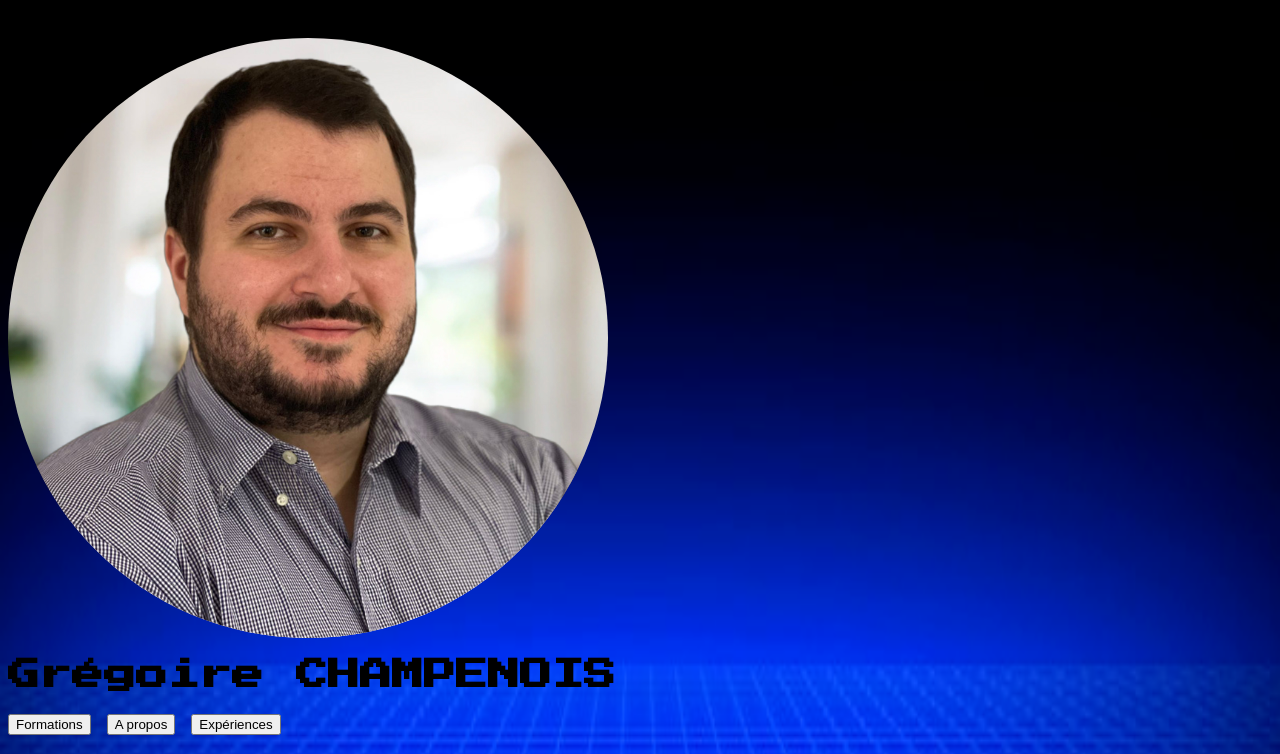
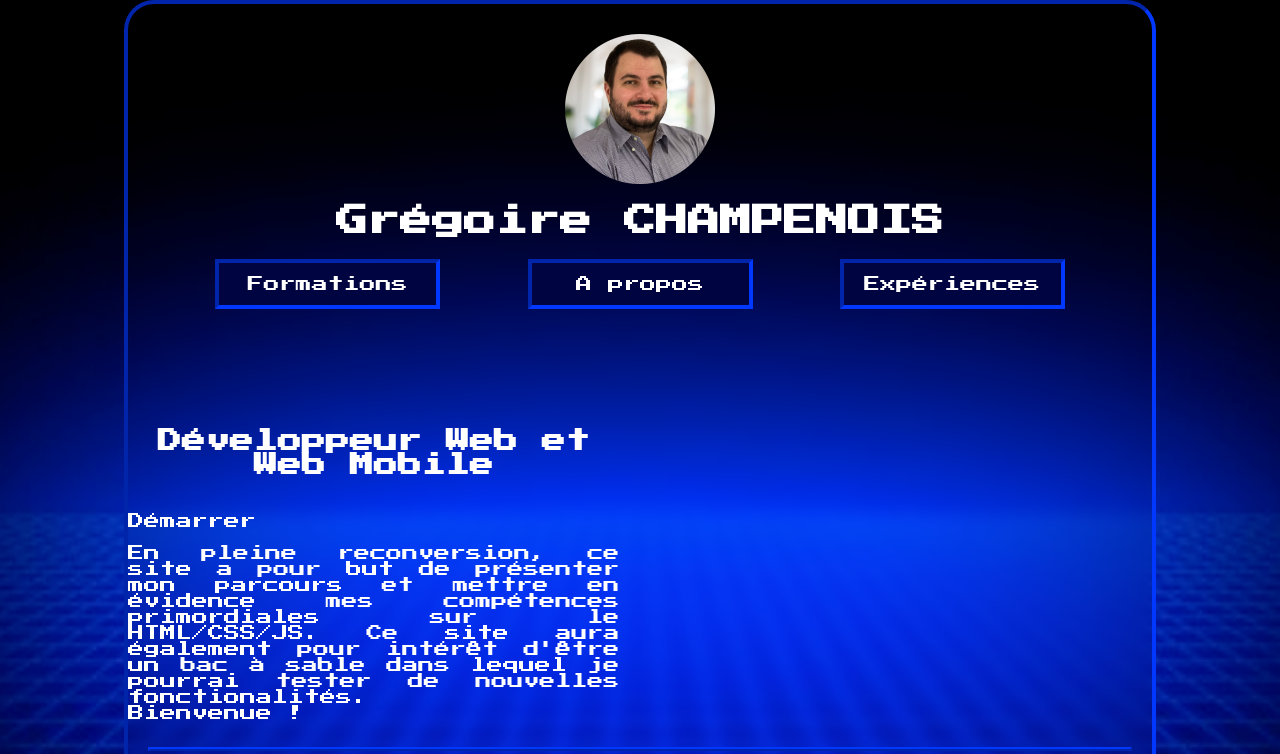
Before and after one commit to GregChampenois/GregChampenois.github.io, a plain HTML site: page index.html in a window 1280 px wide. Shown: the top 754 px of the page. Drawn offline with Linux system fonts and the light colour scheme.

Commit message:
update selector from id to class within the header

```diff
--- a/src/css/style.css
+++ b/src/css/style.css
@@ -7,14 +7,10 @@ body{
   background-repeat:no-repeat ;
   background-size: 100% 100%;
   font-family: 'Press Start 2P', cursive;
-}
-
-#mainContainer {
   backdrop-filter: blur(8px);
   border: 4px inset #0038FF;
   border-radius: 30px;
   color: white;
-  min-height: 100vh;
   width: 80%;
   margin: auto;
 }
@@ -24,7 +20,7 @@ header {
   padding-bottom: 30px;
 }
 
-#myPicture {
+.myPicture {
   display : block;
   height: 150px;
   max-width: 100%;
@@ -33,11 +29,11 @@ header {
   /* réduire à 100px quand on passe en format mobile */
 }
 
-#myName {
+.myName {
   text-align: center;
 }
 
-#buttonBar {
+.buttonBar {
   margin-left: auto;
   margin-right: auto;
   height: 120px;
@@ -45,7 +41,7 @@ header {
   justify-content: space-evenly;
 }
 
-#buttonBar button {
+.buttonBar button {
   height: 50px;
   width: 225px;
   background: #000541;
@@ -60,13 +56,13 @@ header {
   border: inset 4px #0038FF;
 }
 
-#buttonBar button:hover {
+.buttonBar button:hover {
 
   background: #000119;
 
 }
 
-#resume {
+#main {
   display: flex;
 }
 
```
